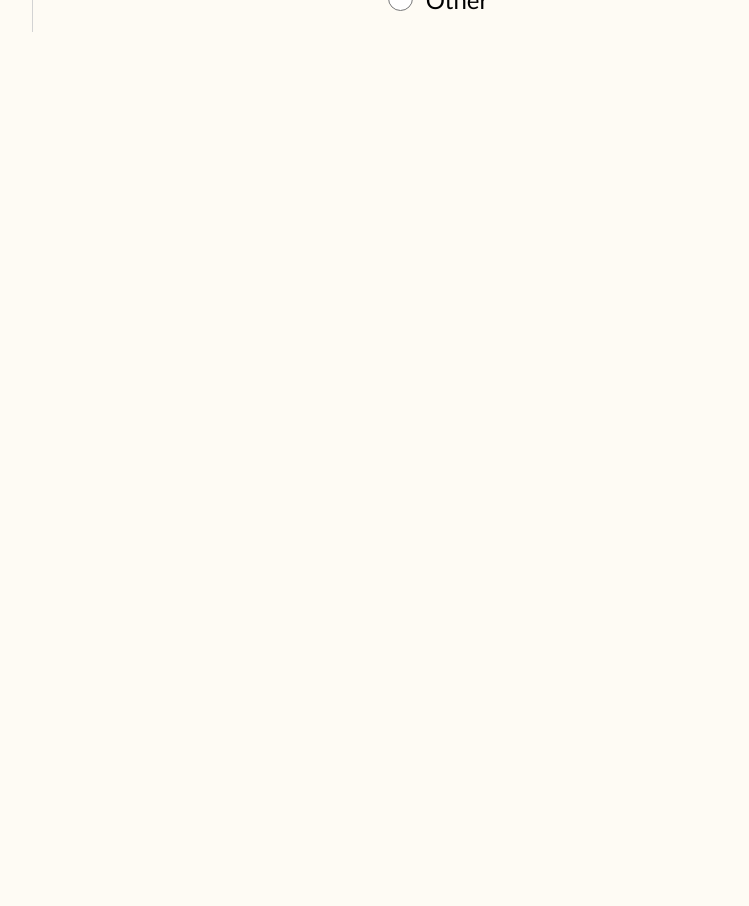
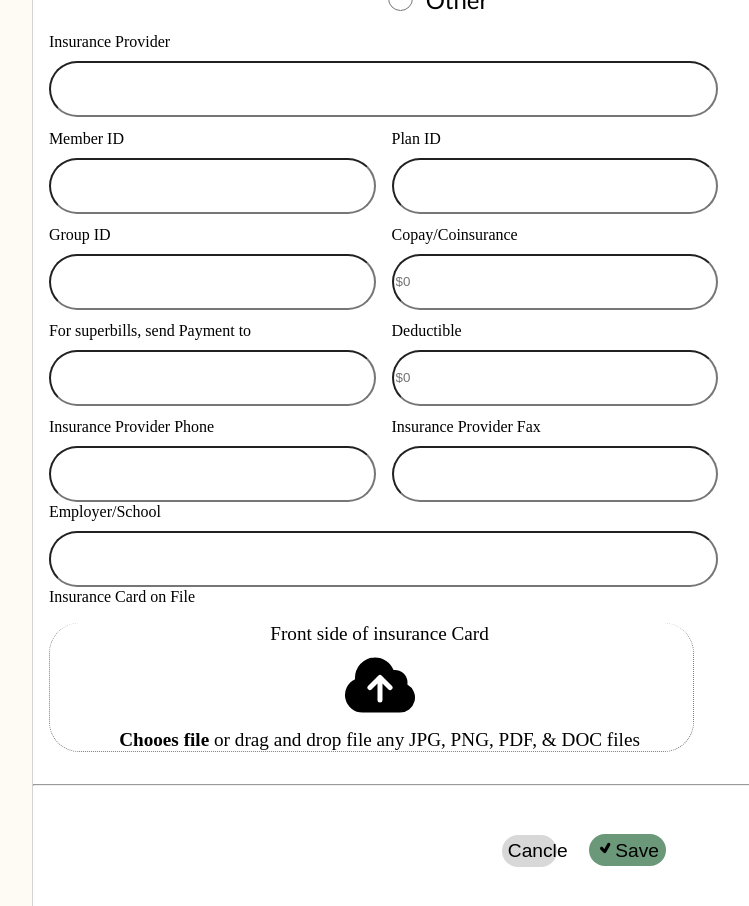
Before and after one commit to Mubasharhassan/Etheraproject, a React (Create React App) app: page /insurance in a window 1280 px wide. Shown: the part 960-1866 px from the top of the page, without its empty margins (137-886 px from the left). Before the commit the page ends 1000 px from the top, so only its background shows below. Built offline with nearby package versions, Linux system fonts and the light colour scheme.

Commit message:
code change in commit

```diff
--- a/package.json
+++ b/package.json
@@ -13,6 +13,7 @@
     "react": "^18.2.0",
     "react-dom": "^18.2.0",
     "react-icons": "^4.6.0",
+    "react-router-dom": "^6.4.2",
     "react-scripts": "5.0.1",
     "web-vitals": "^2.1.4"
   },
--- a/src/App.css
+++ b/src/App.css
@@ -35,7 +35,7 @@
   font-weight: 700;
   font-size: 1.5rem;
   height: 100px;
-  background-color: #fff;
+  background-color: #fefbf4;
   display: flex;
   justify-content: space-between;
   flex-wrap: wrap;
@@ -73,8 +73,8 @@
 .main-div-flex {
   display: flex;
 }
-body{
-  background-color: #fefbf4;
+body {
+  background-color: #fff;
 }
 .Appoinment-div {
   /* background-color:#fefbf4; */
--- a/src/App.js
+++ b/src/App.js
@@ -4,18 +4,20 @@ import Header from "./Components/Header";
 import HomePageData from "./Components/HomePageData";
 import Layout from "./Components/Layout";
 import ClippedDrawer from "./Components/LeftDrawer";
+import { Routes, Route } from "react-router-dom";
 import SideBar from "./Components/SideBar";
+import Insurance from "./Components/Insurance";
 
 function App() {
   return (
     <>
-      <div>
-        {/* <Header /> */}
-        {/* <Layout /> */}
-        {/* <SideBar /> */}
-        <ClippedDrawer />
+      <Routes>
+        <Route path="/" element={<ClippedDrawer />}>
+          <Route index element={<HomePageData />} />
 
-      </div>
+          <Route path="insurance" element={<Insurance />} />
+        </Route>
+      </Routes>
     </>
   );
 }
--- a/src/Components/Insurance.js
+++ b/src/Components/Insurance.js
@@ -1,10 +1,15 @@
 import React from "react";
+// import { useHistory } from "react-router-dom";
 import AddCircleRoundedIcon from "@mui/icons-material/AddCircleRounded";
 import { RiDeleteBin5Line } from "react-icons/ri";
 import { HiCloudArrowUp } from "react-icons/hi2";
 import { HiCloudArrowDown } from "react-icons/hi2";
+import { TiTick } from "react-icons/ti";
+
 
 const Insurance = () => {
+  // let history = useHistory();
+  // console.log('history');
   return (
     <>
       <div>
@@ -42,7 +47,7 @@ const Insurance = () => {
             <div className="member-company">
               <div>
                 <label>
-                  <span>Member ID</span>
+                  <span>Group ID</span>
                 </label>
               </div>
               <div>
@@ -53,7 +58,7 @@ const Insurance = () => {
             <div className="member-company">
               <div>
                 <label>
-                  <span>Member ID</span>
+                  <span>Plan ID</span>
                 </label>
               </div>
               <div>
@@ -61,6 +66,7 @@ const Insurance = () => {
               </div>
             </div>
           </div>
+
           <div className="clients-relationship-div">
             <span>Client's relationship to insured</span>
           </div>
@@ -261,9 +267,190 @@ const Insurance = () => {
               </div>
               <div className="insurance-type-three-divs">
                 <RiDeleteBin5Line size={30} />
-
               </div>
             </div>
+          </div>
+
+          <div className="Insurance-company">
+            <div>
+              <label>
+                <span>Insurance Provider</span>
+              </label>
+            </div>
+            <div>
+              <input className="input-feild-insurance-company" />
+              {/* <IoMdArrowDropdown />  */}
+            </div>
+          </div>
+
+          <div className="member-group-plan-div">
+            <div className="member-company">
+              <div>
+                <label>
+                  <span>Member ID</span>
+                </label>
+              </div>
+              <div>
+                <input className="input-feild-insurance-company" />
+              </div>
+            </div>
+
+            <div className="member-company">
+              <div>
+                <label>
+                  <span>Plan ID</span>
+                </label>
+              </div>
+              <div>
+                <input className="input-feild-insurance-company" />
+              </div>
+            </div>
+          </div>
+
+          <div className="member-group-plan-div">
+            <div className="member-company">
+              <div>
+                <label>
+                  <span>Group ID</span>
+                </label>
+              </div>
+              <div>
+                <input className="input-feild-insurance-company" />
+              </div>
+            </div>
+
+            <div className="member-company">
+              <div>
+                <label>
+                  <span>Copay/Coinsurance </span>
+                </label>
+              </div>
+              <div>
+                <input
+                  className="input-feild-insurance-company"
+                  placeholder="$0"
+                />
+              </div>
+            </div>
+          </div>
+
+          <div className="member-group-plan-div">
+            <div className="member-company">
+              <div>
+                <label>
+                  <span>For superbills, send Payment to</span>
+                </label>
+              </div>
+              <div>
+                <input className="input-feild-insurance-company" />
+              </div>
+            </div>
+
+            <div className="member-company">
+              <div>
+                <label>
+                  <span>Deductible </span>
+                </label>
+              </div>
+              <div>
+                <input
+                  className="input-feild-insurance-company"
+                  placeholder="$0"
+                />
+              </div>
+            </div>
+          </div>
+
+          <div className="member-group-plan-div">
+            <div className="member-company">
+              <div>
+                <label>
+                  <span>Insurance Provider Phone</span>
+                </label>
+              </div>
+              <div>
+                <input className="input-feild-insurance-company" />
+              </div>
+            </div>
+
+            <div className="member-company">
+              <div>
+                <label>
+                  <span>Insurance Provider Fax </span>
+                </label>
+              </div>
+              <div>
+                <input
+                  className="input-feild-insurance-company"
+                  placeholder=""
+                />
+              </div>
+            </div>
+          </div>
+
+          <div className="Insurance-company">
+            <div>
+              <label>
+                <span>Employer/School</span>
+              </label>
+            </div>
+            <div>
+              <input className="input-feild-insurance-company" />
+              {/* <IoMdArrowDropdown />  */}
+            </div>
+          </div>
+
+          <div className="Insurance-upload-data">
+            <span>Insurance Card on File</span>
+            <br />
+          </div>
+
+          <div className="Insurance-upload-cards2">
+            <div className="Insurance-upload-data-front">
+              <div>
+                <div>
+                  <span className="front-side-insurance-card">
+                    Front side of insurance Card
+                  </span>
+                </div>
+                <div>
+                  <HiCloudArrowUp size={"5rem"} />
+                </div>
+                <div>
+                  <span className="front-side-insurance-card">
+                    <b> Chooes file</b> or drag and drop file any JPG, PNG, PDF,
+                    & DOC files
+                  </span>
+                </div>
+              </div>
+            </div>
+            {/* <div className="Insurance-upload-data-back">
+              <div>
+                <span className="front-side-insurance-card">
+                  Back side of insurance Card
+                </span>
+              </div>
+              <div>
+                <HiCloudArrowDown size={"5rem"} />
+              </div>
+              <div>
+                <span className="front-side-insurance-card">
+                  <b> Chooes file</b> or drag and drop file any JPG, PNG, PDF, &
+                  DOC files
+                </span>
+              </div>
+            </div> */}
+          </div>
+          <hr className="hr-line-create" />
+
+          <div className="cancle-and-save-btn-div">
+            <button className="insurance-cancle-btn">
+              Cancle
+            </button>
+            <button className="insurance-save-btn">
+            <TiTick />
+            Save
+            </button>
           </div>
         </form>
       </div>
--- a/src/Components/LeftDrawer.js
+++ b/src/Components/LeftDrawer.js
@@ -1,15 +1,10 @@
 import * as React from "react";
+import { Link, NavLink, Outlet, useHistory } from "react-router-dom";
 import Box from "@mui/material/Box";
-import Drawer from "@mui/material/Drawer";
-import AppBar from "@mui/material/AppBar";
-import CssBaseline from "@mui/material/CssBaseline";
-import Toolbar from "@mui/material/Toolbar";
 import List from "@mui/material/List";
-import Typography from "@mui/material/Typography";
 import Divider from "@mui/material/Divider";
 import ListItem from "@mui/material/ListItem";
 import ListItemButton from "@mui/material/ListItemButton";
-import ListItemIcon from "@mui/material/ListItemIcon";
 import ListItemText from "@mui/material/ListItemText";
 import FolderIcon from "@mui/icons-material/Folder";
 import DescriptionIcon from "@mui/icons-material/Description";
@@ -24,29 +19,21 @@ import Insurance from "./Insurance";
 
 const drawerWidth = 240;
 const drawerList = [
-  { name: "Appoinments", icons: <DescriptionIcon /> },
-  { name: "Documents", icons: <FolderIcon /> },
-  { name: "Messages", icons: <ForumRoundedIcon /> },
-  { name: "Billing", icons: <MonetizationOnIcon /> },
-  { name: "Insurance", icons: <GppGoodOutlinedIcon /> },
-  { name: "My Provider", icons: <AccountCircleRoundedIcon /> },
-  { name: "Settings", icons: <SettingsRoundedIcon /> },
+  { name: "Appoinments", icons: <DescriptionIcon />, to: "/" },
+  { name: "Documents", icons: <FolderIcon />, to: "/Documents" },
+  { name: "Messages", icons: <ForumRoundedIcon />, to: "/Messages" },
+  { name: "Billing", icons: <MonetizationOnIcon />, to: "/Billing" },
+  { name: "Insurance", icons: <GppGoodOutlinedIcon />, to: "/Insurance" },
+  { name: "My Provider", icons: <AccountCircleRoundedIcon />, to: "/Provider" },
+  { name: "Settings", icons: <SettingsRoundedIcon />, to: "/Settings" },
 ];
 
 export default function ClippedDrawer() {
+  // let history = useHistory();
+  // console.log(history);
   return (
     <Box>
-      {/* <AppBar
-        position="static"
-        sx={{
-          zIndex: (theme) => theme.zIndex.drawer + 10,
-          boxShadow: "none !important",
-          padding: "0px",
-        }}
-      > */}
       <Header />
-      {/* </AppBar> */}
-
       <Box sx={{ display: "flex" }}>
         <div
           style={{
@@ -60,7 +47,20 @@ export default function ClippedDrawer() {
             <Divider />
             <List>
               {drawerList.map((text, index) => (
-                <ListItem key={index} disablePadding>
+                <NavLink
+                  key={index}
+                  to={text.to}
+                  className="active"
+
+                  // className={(item, isActive) => console.log(history)}
+                  // style={{
+                  //   textDecoration: "none",
+                  // }}
+                  // style={({ isActive }) => ({
+                  //   color: isActive ? "gray" : "black",
+                  // })}
+                >
+                  <ListItem disablePadding>
                     <ListItemButton
                       style={{
                         gap: "1rem",
@@ -79,14 +79,16 @@ export default function ClippedDrawer() {
                       <ListItemText primary={text.name} />
                     </ListItemButton>
                   </ListItem>
+                </NavLink>
               ))}
             </List>
           </Box>
         </div>
 
         <Box component="main" sx={{ flexGrow: 1 }}>
+          <Outlet />
           {/* <HomePageData /> */}
-          <Insurance />
+          {/* <Insurance /> */}
         </Box>
       </Box>
     </Box>
--- a/src/index.css
+++ b/src/index.css
@@ -56,7 +56,7 @@
   font-size: 1.5rem;
   margin-left: 10px;
   vertical-align: middle;
-  font-family: 'Gill Sans', 'Gill Sans MT', Calibri, 'Trebuchet MS', sans-serif;
+  font-family: "Gill Sans", "Gill Sans MT", Calibri, "Trebuchet MS", sans-serif;
 }
 .radio-type-insurance {
   margin-top: 10px;
@@ -74,6 +74,15 @@
   width: auto;
 }
 .Insurance-upload-cards {
+  display: flex;
+  width: 60%;
+  gap: 2rem;
+  text-align: center;
+  justify-content: center;
+  align-items: center;
+}
+.Insurance-upload-cards2 {
+  margin-top: 1rem;
   display: flex;
   width: 60%;
   gap: 2rem;
@@ -120,3 +129,40 @@
   /* padding-left: 1rem; */
   margin-top: 10px;
 }
+.active {
+  color: black;
+  background-color: lightgray;
+}
+.cancle-and-save-btn-div {
+  width: 100%;
+  height: 100px;
+  /* background-color: red; */
+  justify-content: center;
+  align-items: center;
+  text-align: center;
+}
+.insurance-cancle-btn {
+  background-color: #d8d8d8;
+  color: black;
+  width: 5%;
+  font-size: 1.2rem;
+  border: none;
+  /* padding: .5rem; */
+  border-radius: 20px;
+  margin-right: 1rem;
+  margin-top: 1rem;
+  height: 2rem;
+  gap: 1rem;
+}
+.insurance-save-btn {
+  background-color: #6b9879;
+  width: 7%;
+  height: 2rem;
+  color: black;
+  border: none;
+  font-size: 1.2rem;
+  /* padding: .5rem; */
+  border-radius: 20px;
+  margin-left: 1rem;
+  margin-top: 1rem;
+}
```
Also changed, not shown: src/index.js (+9 -11 lines), 1 other file (tests, documents, lock files or other folders). Lines whose indentation alone changed are shown as unchanged.
